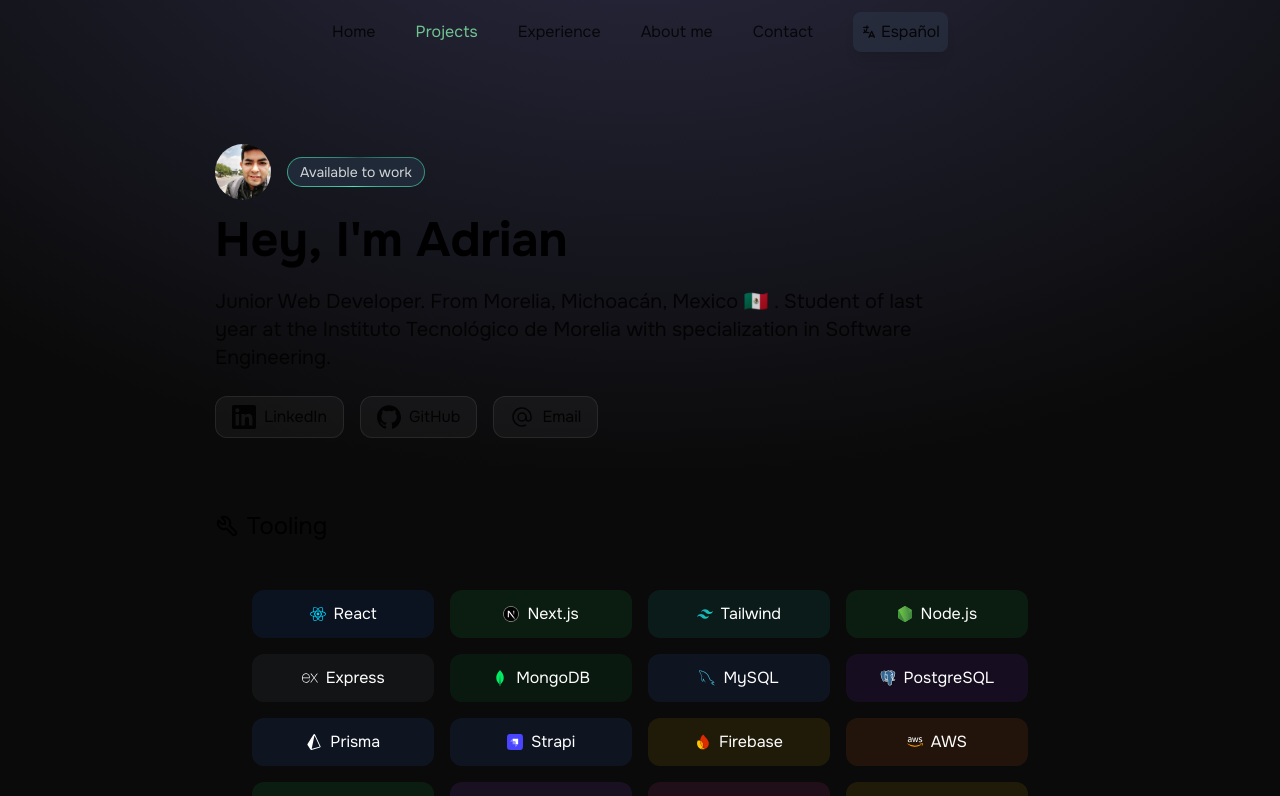
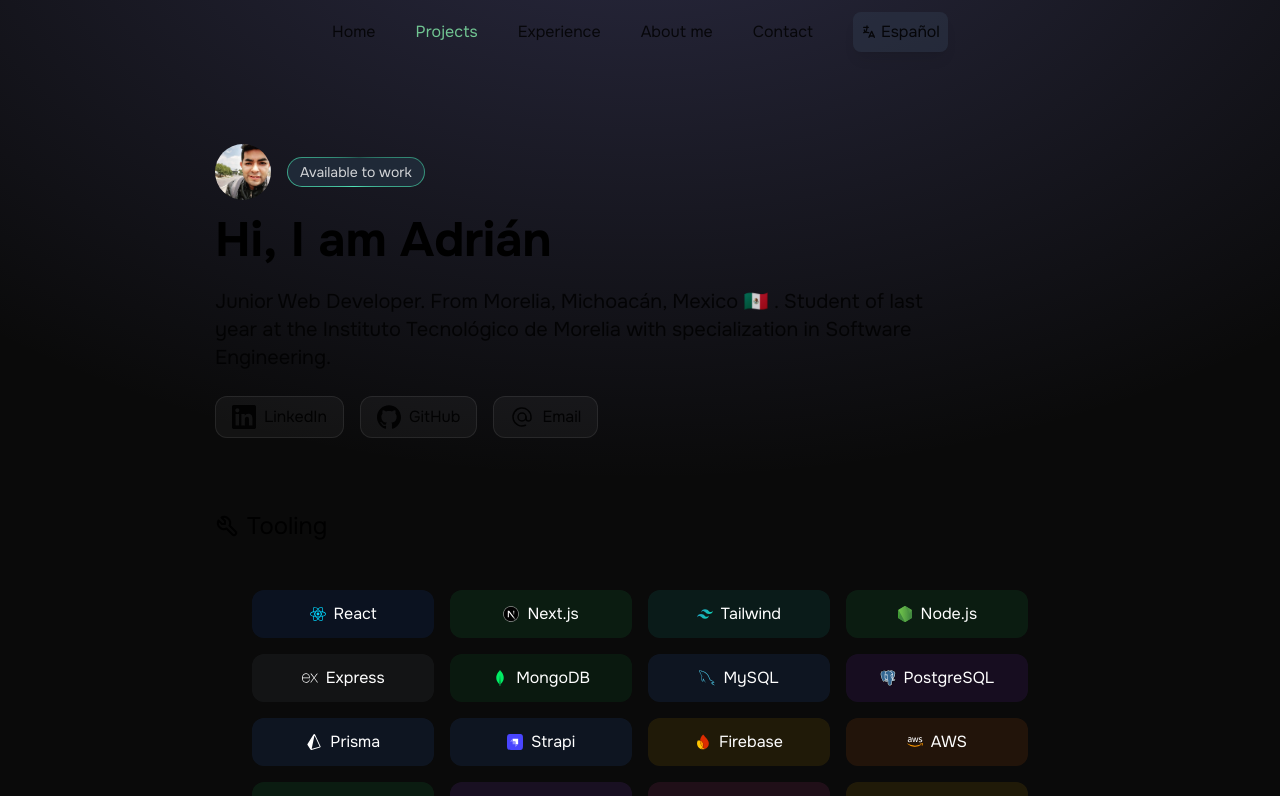
Before and after one commit to AdrianUrtiz/portfolio-adrian, a React (Vite) app: page / in a window 1280 px wide. Shown: the top 796 px of the page. Built offline with nearby package versions, Linux system fonts and the light colour scheme.

Commit message:
Animación del cambio de idioma

```diff
--- a/src/App.jsx
+++ b/src/App.jsx
@@ -1,20 +1,38 @@
+import { useContext } from 'react'
 import BackgroundMain from './components/BackgroundMain'
 import Header from './components/Header'
 import ButtonUp from './components/ButtonUp'
 import Footer from './components/Footer'
 import Body from './components/Body'
-import { LanguageProvider } from './context/LanguageContext'
+import LanguageTransition from './components/LanguageTransition'
+import ScrollReveal from './components/ScrollReveal'
+import { LanguageProvider, LanguageContext } from './context/LanguageContext'
+
+function AppContent() {
+  const { isChanging } = useContext(LanguageContext)
+
+  return (
+    <div className='flex flex-col min-h-screen'>
+      <LanguageTransition isChanging={isChanging} />
+      <BackgroundMain />
+      <Header />
+      <ScrollReveal>
+        <Body />
+      </ScrollReveal>
+      <ScrollReveal>
+        <ButtonUp />
+      </ScrollReveal>
+      <ScrollReveal>
+        <Footer />
+      </ScrollReveal>
+    </div>
+  )
+}
 
 function App() {
   return (
     <LanguageProvider>
-      <div className='flex flex-col min-h-screen'>
-        <BackgroundMain />
-        <Header />
-        <Body />
-        <ButtonUp />
-        <Footer />
-      </div>
+      <AppContent />
     </LanguageProvider>
   )
 }
--- /dev/null
+++ b/src/components/LanguageTransition.jsx
@@ -0,0 +1,23 @@
+import { motion } from 'framer-motion'
+
+const LanguageTransition = ({ isChanging }) => {
+  return (
+    <motion.div
+      initial={{ opacity: 0 }}
+      animate={{ opacity: isChanging ? 1 : 0 }}
+      transition={{ duration: 0.3 }}
+      style={{
+        position: 'fixed',
+        top: 0,
+        left: 0,
+        right: 0,
+        bottom: 0,
+        backgroundColor: 'black',
+        zIndex: 99999,
+        pointerEvents: 'none',
+      }}
+    />
+  )
+}
+
+export default LanguageTransition
--- a/src/context/LanguageContext.jsx
+++ b/src/context/LanguageContext.jsx
@@ -2,19 +2,22 @@
 import { useLanguage } from '../hooks/useLanguage'
 
 export const LanguageContext = createContext({
-  language: [],
+  language: '',
   changeLanguage: () => {},
-  translations: [],
+  translations: {},
+  isChanging: false,
 })
 
 export const LanguageProvider = ({ children }) => {
-  const { language, changeLanguage, translations } = useLanguage()
+  const { language, changeLanguage, translations, isChanging } = useLanguage()
+
   return (
     <LanguageContext.Provider
       value={{
-        language: language,
+        language,
         changeLanguage,
-        translations: translations,
+        translations,
+        isChanging,
       }}>
       {children}
     </LanguageContext.Provider>
--- a/src/hooks/useLanguage.js
+++ b/src/hooks/useLanguage.js
@@ -1,16 +1,27 @@
+import { useState, useCallback } from 'react'
 import { LANGUAGE } from '../libs/Language'
-import { useState } from 'react'
 
 export const useLanguage = () => {
   const [language, setLanguage] = useState('English')
+  const [isChanging, setIsChanging] = useState(false)
 
-  const changeLanguage = (lang) => {
-    setLanguage(lang)
-  }
+  const changeLanguage = useCallback(
+    (newLanguage) => {
+      if (language !== newLanguage) {
+        setIsChanging(true)
+        setTimeout(() => {
+          setLanguage(newLanguage)
+          setIsChanging(false)
+        }, 300) // Ajusta este tiempo según sea necesario
+      }
+    },
+    [language]
+  )
 
   return {
     language,
     changeLanguage,
     translations: LANGUAGE[language],
+    isChanging,
   }
 }
```
Also changed, not shown: src/libs/Language.js.
